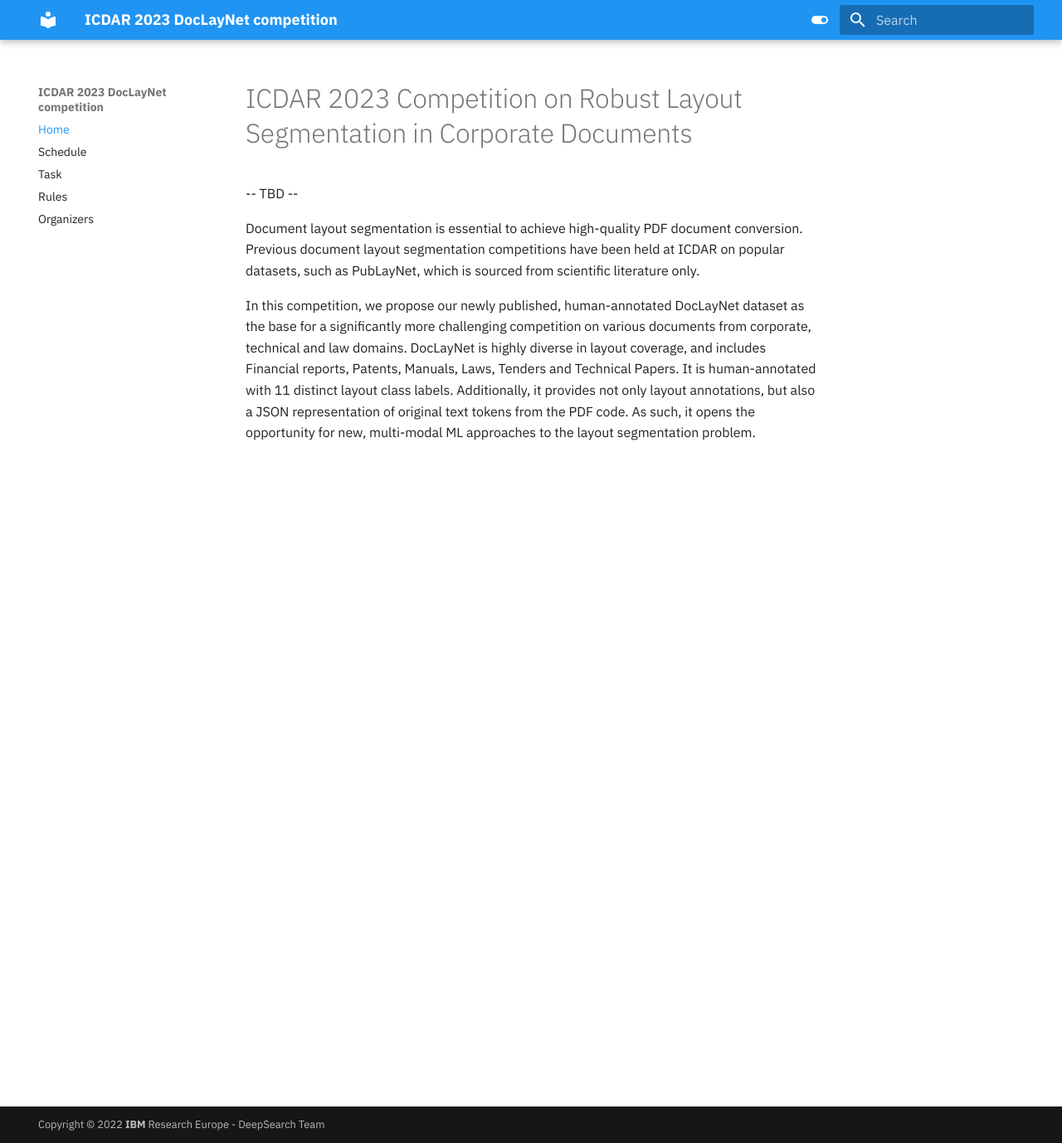
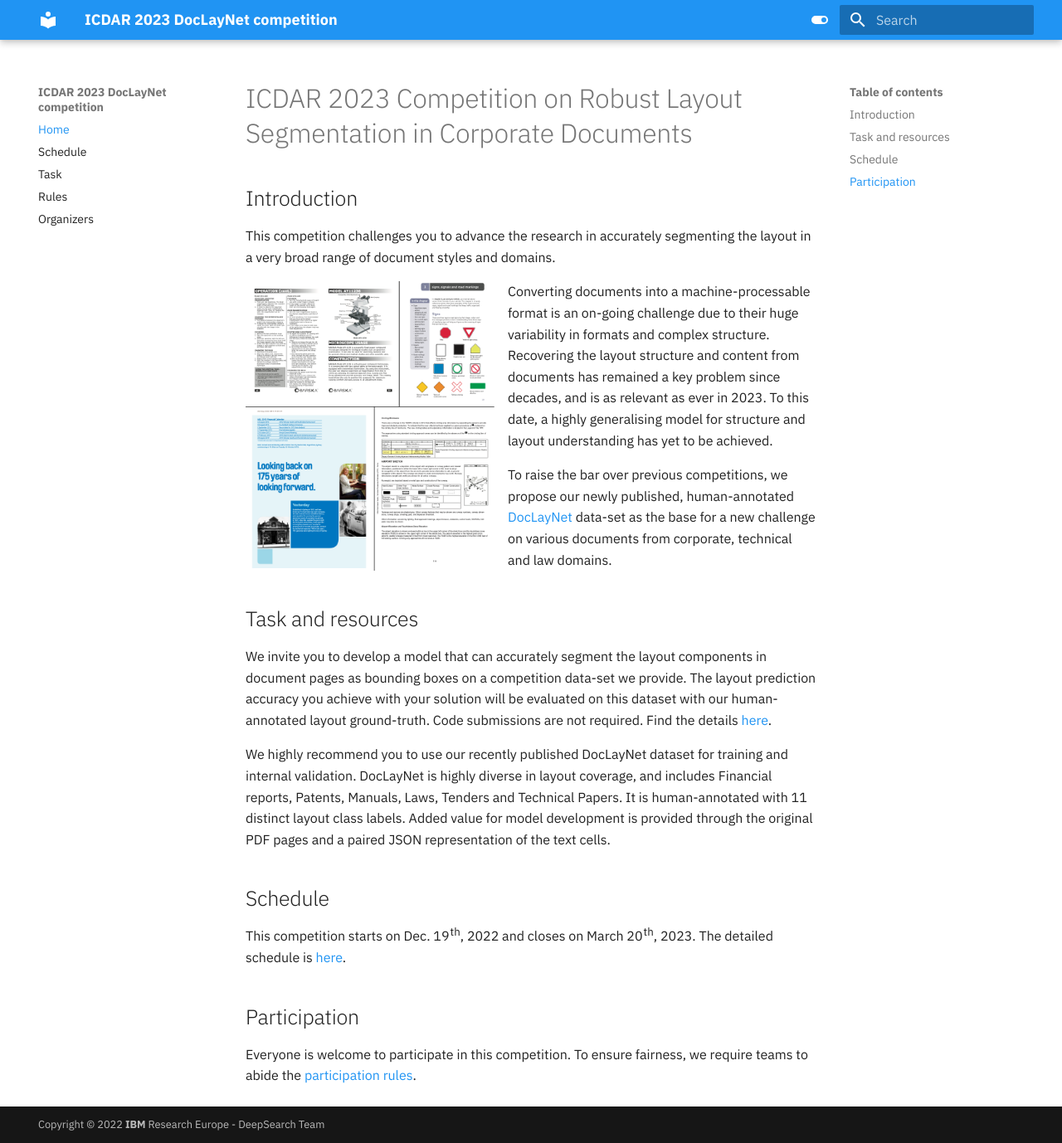
Before and after one commit to DS4SD/icdar23-doclaynet, an MkDocs documentation site: the page built from docs/index.md, in a window 1280 px wide and 1378 px high. Shown: the whole window at 83% size. Built offline with MkDocs 1.6.1 and Material for MkDocs 9.7.7, drawn with Linux system fonts in a browser that asks for light colours.

Commit message:
Updates for tasks, startpage and figures
Signed-off-by: Christoph Auer <CAU@zurich.ibm.com>

```diff
--- a/docs/index.md
+++ b/docs/index.md
@@ -1,7 +1,26 @@
 # ICDAR 2023 Competition on Robust Layout Segmentation in Corporate Documents
 
--- TBD --
+## Introduction
 
-Document layout segmentation is essential to achieve high-quality PDF document conversion. Previous document layout segmentation competitions have been held at ICDAR on popular datasets, such as PubLayNet, which is sourced from scientific literature only.
+This competition challenges you to advance the research in accurately segmenting the layout in a very broad range of document styles and domains.
 
-In this competition, we propose our newly published, human-annotated DocLayNet dataset as the base for a significantly more challenging competition on various documents from corporate, technical and law domains. DocLayNet is highly diverse in layout coverage, and includes Financial reports, Patents, Manuals, Laws, Tenders and Technical Papers. It is human-annotated with 11 distinct layout class labels. Additionally, it provides not only layout annotations, but also a JSON representation of original text tokens from the PDF code. As such, it opens the opportunity for new, multi-modal ML approaches to the layout segmentation problem.
+![Complex layouts](figures/complex_pages_with_source_v2.png){ align=left width="300" }
+
+Converting documents into a machine-processable format is an on-going challenge due to their huge variability in formats and complex structure. Recovering the layout structure and content from documents has remained a key problem since decades, and is as relevant as ever in 2023. To this date, a highly generalising model for structure and layout understanding has yet to be achieved.
+
+
+To raise the bar over previous competitions, we propose our newly published, human-annotated [DocLayNet](https://github.com/DS4SD/DocLayNet) data-set as the base for a new challenge on various documents from corporate, technical and law domains.
+
+## Task and resources
+
+We invite you to develop a model that can accurately segment the layout components in document pages as bounding boxes on a competition data-set we provide. The layout prediction accuracy you achieve with your solution will be evaluated on this dataset with our human-annotated layout ground-truth. Code submissions are not required. Find the details [here](/task).
+
+We highly recommend you to use our recently published DocLayNet dataset for training and internal validation. DocLayNet is highly diverse in layout coverage, and includes Financial reports, Patents, Manuals, Laws, Tenders and Technical Papers. It is human-annotated with 11 distinct layout class labels. Added value for model development is provided through the original PDF pages and a paired JSON representation of the text cells.
+
+## Schedule
+
+This competition starts on Dec. 19th, 2022 and closes on March 20th, 2023. The detailed schedule is [here](/schedule).
+
+## Participation
+
+Everyone is welcome to participate in this competition. To ensure fairness, we require teams to abide the [participation rules](/rules).
```
Also changed, not shown: docs/schedule.md (+1 -1 lines), docs/task.md (+5 -3 lines), docs/figures/complex_pages_with_source_v2.png (added), docs/figures/explain_pdf_cluster.png (added).
